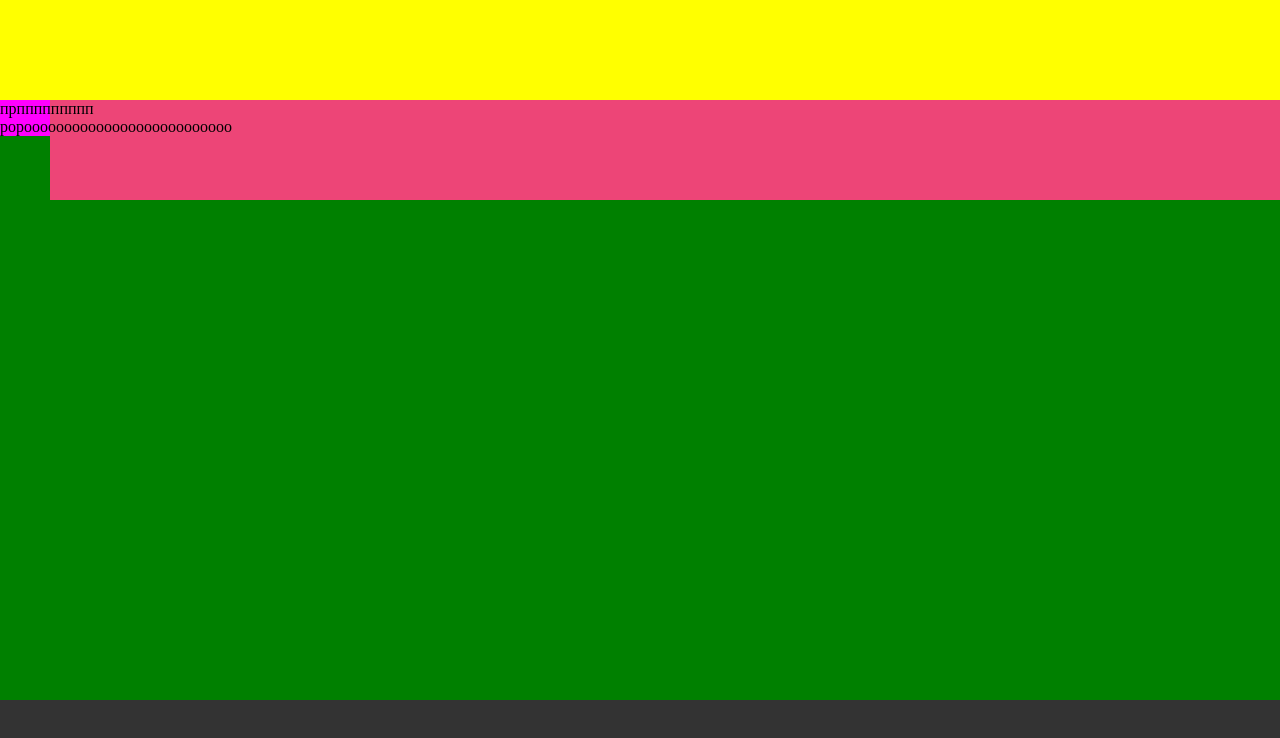
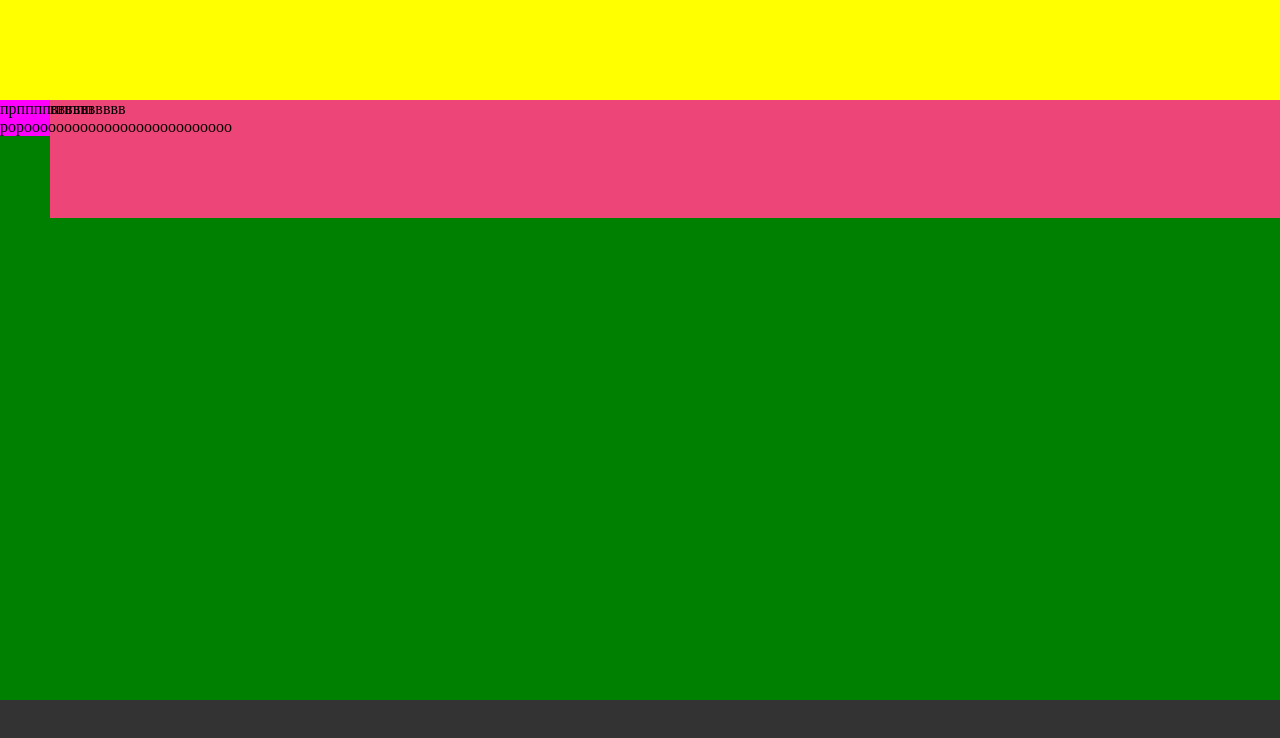
Before and after one commit to matviiko/work1, a plain HTML site: page index.html in a window 1280 px wide. Drawn offline with Linux system fonts and the light colour scheme.

Commit message:
add new change

```diff
--- a/index.html
+++ b/index.html
@@ -16,7 +16,7 @@
         ророооооооооооооооооооооооооо
     </aside>
     <main class="content">
-
+ вввввввввв
     </main>
 </div>
 <footer class="footer"></footer>
```
